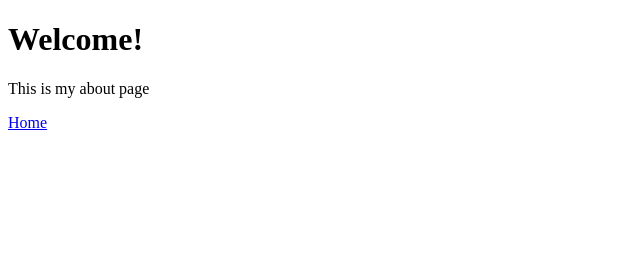
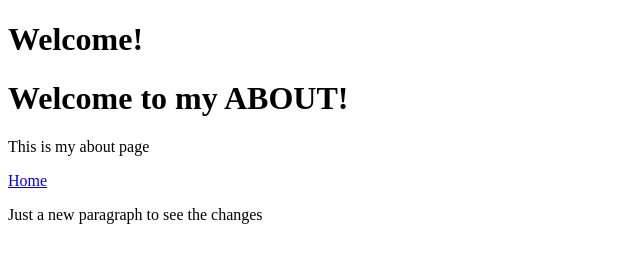
Before and after one commit to ZdenekPospichal/AwesomeLandingPage, a plain HTML site: page about.html in a window 1280 px wide. Shown: the whole page, without its empty margins (0-640 px from the left). Drawn offline with Linux system fonts and the light colour scheme.

Commit message:
Updated about.html
Just change few things

```diff
--- a/about.html
+++ b/about.html
@@ -7,7 +7,9 @@
 </head>
 <body>
     <h1>Welcome!</h1>
+    <h1>Welcome to my ABOUT!</h1>
     <p>This is my about page</p>
     <a href="index.html">Home</a>
+    <p>Just a new paragraph to see the changes</p>
 </body>
 </html>
```
